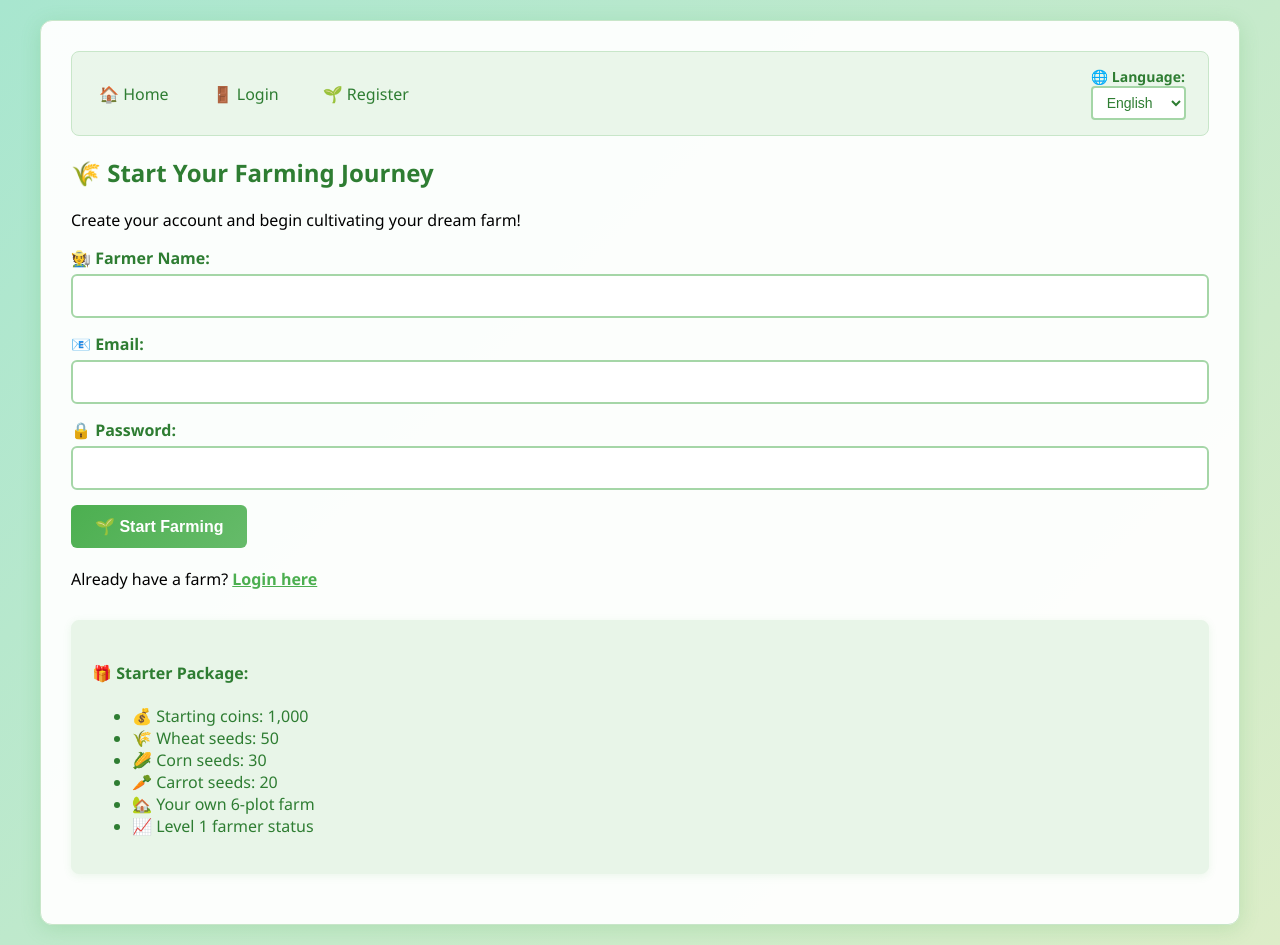
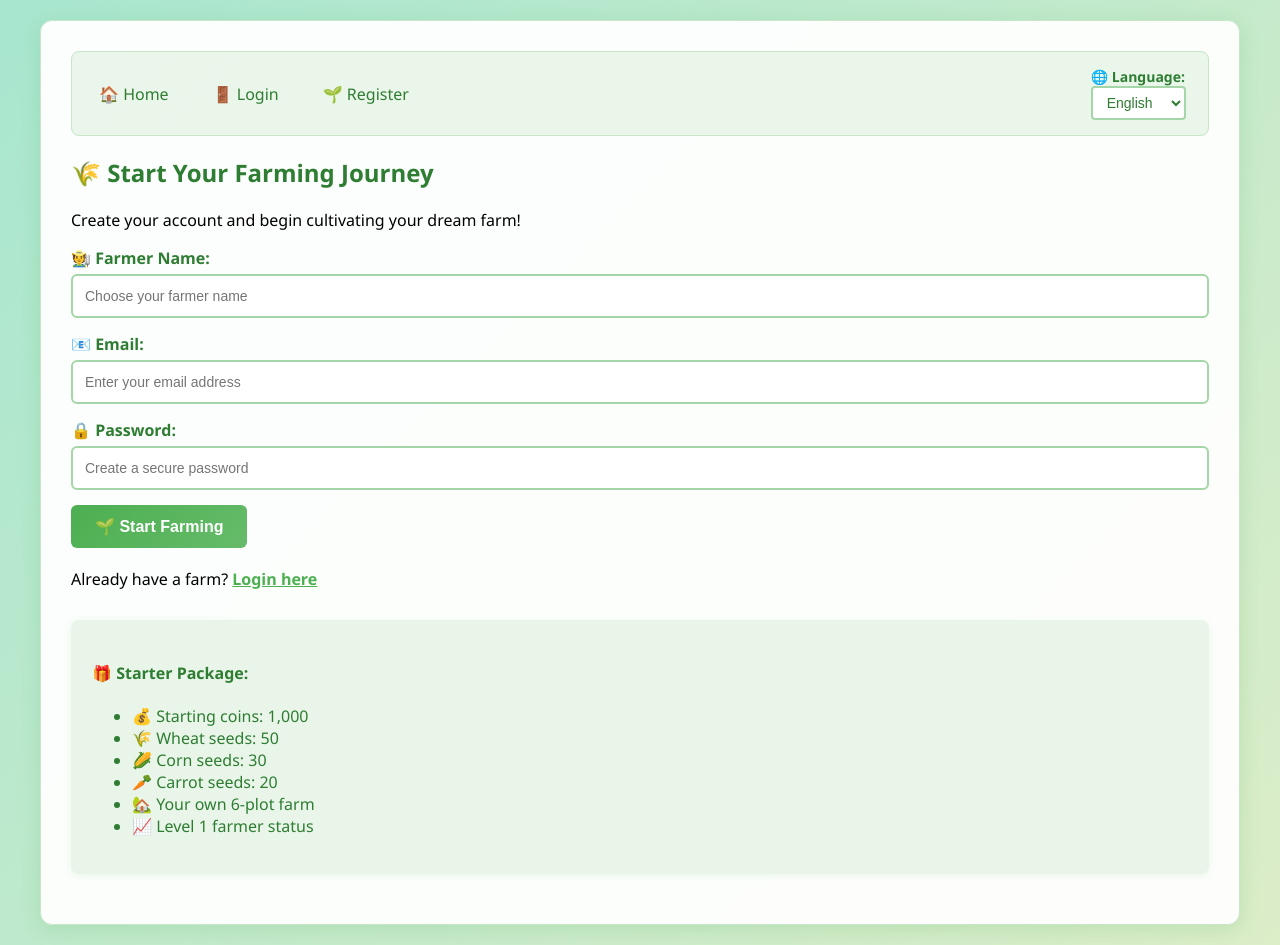
Before and after one commit to atom32/laughing-giggle, a Flask app: page /register in a window 1280 px wide. Run offline with Flask 3, Linux system fonts and the light colour scheme.

Commit message:
6.1 done but not marked

```diff
--- a/babel.cfg
+++ b/babel.cfg
@@ -1,3 +1,2 @@
 [python: **.py]
 [jinja2: **/templates/**.html]
-extensions=jinja2.ext.autoescape,jinja2.ext.with_
--- a/templates/profile.html
+++ b/templates/profile.html
@@ -40,7 +40,7 @@
         <div style="margin: 15px 0; display: flex; justify-content: space-between; align-items: center;">
             <span><strong>🌐 {{ _('Language Preference') }}:</strong></span>
             <form method="POST" style="margin: 0;">
-                <select name="language" onchange="this.form.submit()" style="padding: 4px 8px; border: 1px solid #c8e6c9; border-radius: 4px; background-color: white; color: #2e7d32;">
+                <select name="preferred_language" onchange="this.form.submit()" style="padding: 4px 8px; border: 1px solid #c8e6c9; border-radius: 4px; background-color: white; color: #2e7d32;">
                     {% for code, name in get_available_languages().items() %}
                         <option value="{{ code }}" {% if user.preferred_language == code %}selected{% endif %}>
                             {{ name }}
--- a/templates/register.html
+++ b/templates/register.html
@@ -9,18 +9,79 @@
 <form method="POST">
     <div class="form-group">
         <label for="username">🧑‍🌾 {{ _('Farmer Name') }}:</label>
-        <input type="text" id="username" name="username" required minlength="3" maxlength="20">
+        <input type="text" id="username" name="username" required minlength="3" maxlength="20"
+               title="{{ _('Please enter a farmer name between 3 and 20 characters') }}"
+               placeholder="{{ _('Choose your farmer name') }}">
     </div>
     <div class="form-group">
         <label for="email">📧 {{ _('Email') }}:</label>
-        <input type="email" id="email" name="email" required>
+        <input type="email" id="email" name="email" required
+               title="{{ _('Please enter a valid email address') }}"
+               placeholder="{{ _('Enter your email address') }}">
     </div>
     <div class="form-group">
         <label for="password">🔒 {{ _('Password') }}:</label>
-        <input type="password" id="password" name="password" required minlength="6">
+        <input type="password" id="password" name="password" required minlength="6"
+               title="{{ _('Please enter a password with at least 6 characters') }}"
+               placeholder="{{ _('Create a secure password') }}">
     </div>
     <button type="submit">🌱 {{ _('Start Farming') }}</button>
 </form>
+
+<script>
+document.addEventListener('DOMContentLoaded', function() {
+    const form = document.querySelector('form');
+    const usernameInput = document.getElementById('username');
+    const emailInput = document.getElementById('email');
+    const passwordInput = document.getElementById('password');
+
+    // Custom validation messages
+    usernameInput.addEventListener('invalid', function() {
+        if (this.validity.valueMissing) {
+            this.setCustomValidity('{{ _("Please enter a farmer name") }}');
+        } else if (this.validity.tooShort) {
+            this.setCustomValidity('{{ _("Farmer name must be at least 3 characters long") }}');
+        } else if (this.validity.tooLong) {
+            this.setCustomValidity('{{ _("Farmer name must be no more than 20 characters long") }}');
+        } else {
+            this.setCustomValidity('');
+        }
+    });
+
+    emailInput.addEventListener('invalid', function() {
+        if (this.validity.valueMissing) {
+            this.setCustomValidity('{{ _("Please enter your email address") }}');
+        } else if (this.validity.typeMismatch) {
+            this.setCustomValidity('{{ _("Please enter a valid email address") }}');
+        } else {
+            this.setCustomValidity('');
+        }
+    });
+
+    passwordInput.addEventListener('invalid', function() {
+        if (this.validity.valueMissing) {
+            this.setCustomValidity('{{ _("Please enter a password") }}');
+        } else if (this.validity.tooShort) {
+            this.setCustomValidity('{{ _("Password must be at least 6 characters long") }}');
+        } else {
+            this.setCustomValidity('');
+        }
+    });
+
+    // Clear custom validity on input
+    usernameInput.addEventListener('input', function() {
+        this.setCustomValidity('');
+    });
+
+    emailInput.addEventListener('input', function() {
+        this.setCustomValidity('');
+    });
+
+    passwordInput.addEventListener('input', function() {
+        this.setCustomValidity('');
+    });
+});
+</script>
 
 <p style="margin-top: 20px;">
     {{ _('Already have a farm?') }} <a href="{{ url_for('login') }}" style="color: #4caf50; font-weight: bold;">{{
```
Also changed, not shown: templates/login.html (+40 -2 lines), .kiro/specs/i18n-config-management/tasks.md, README.md, instance/farm_dev.db, 1 other file.
